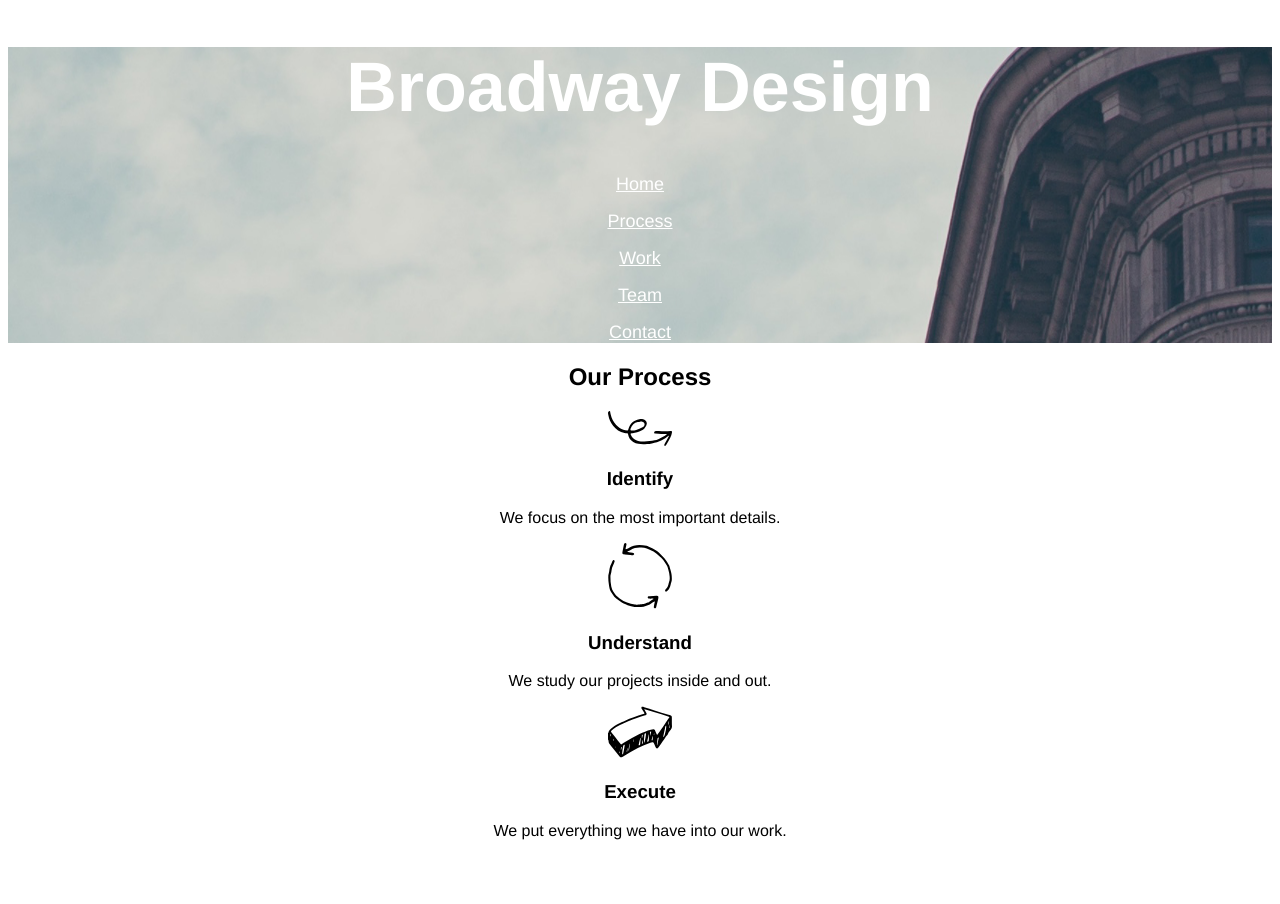
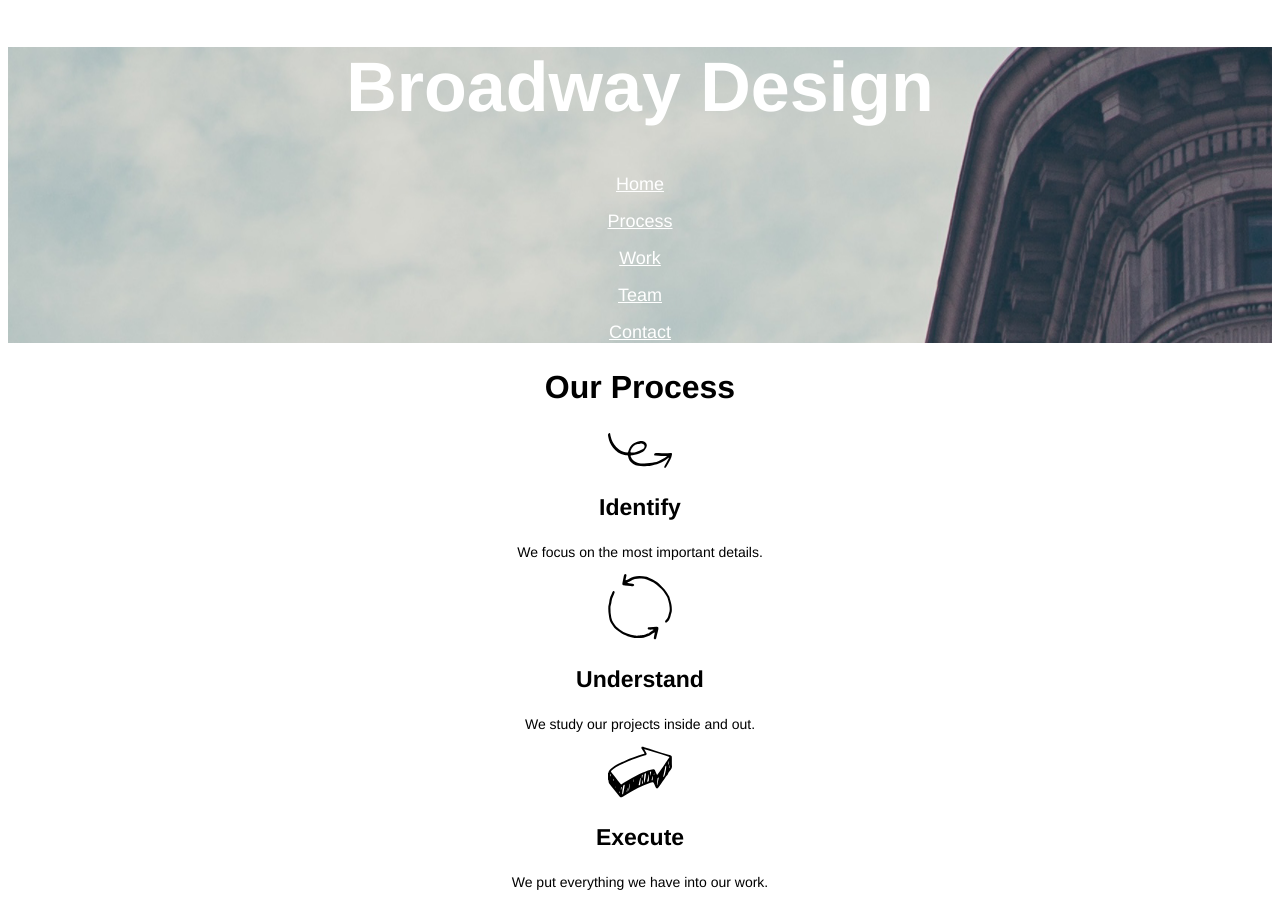
Before and after one commit to eileenrachel/broadway, a plain HTML site: page index.html in a window 1280 px wide. Before the commit the page ends 856 px from the top, so only its background shows below. Drawn offline with Linux system fonts and the light colour scheme.

Commit message:
Add Process section CSS.

```diff
--- a/resources/css/style.css
+++ b/resources/css/style.css
@@ -18,3 +18,17 @@ h1 {
   font-size: 18px;
   color: white;
 }
+
+#process h2 {
+  font-size: 32px;
+  font-weight: bold;
+}
+
+#process h3 {
+  font-size: 23px;
+  font-weight: bold;
+}
+
+#process p {
+  font-size: 14px;
+}
```
